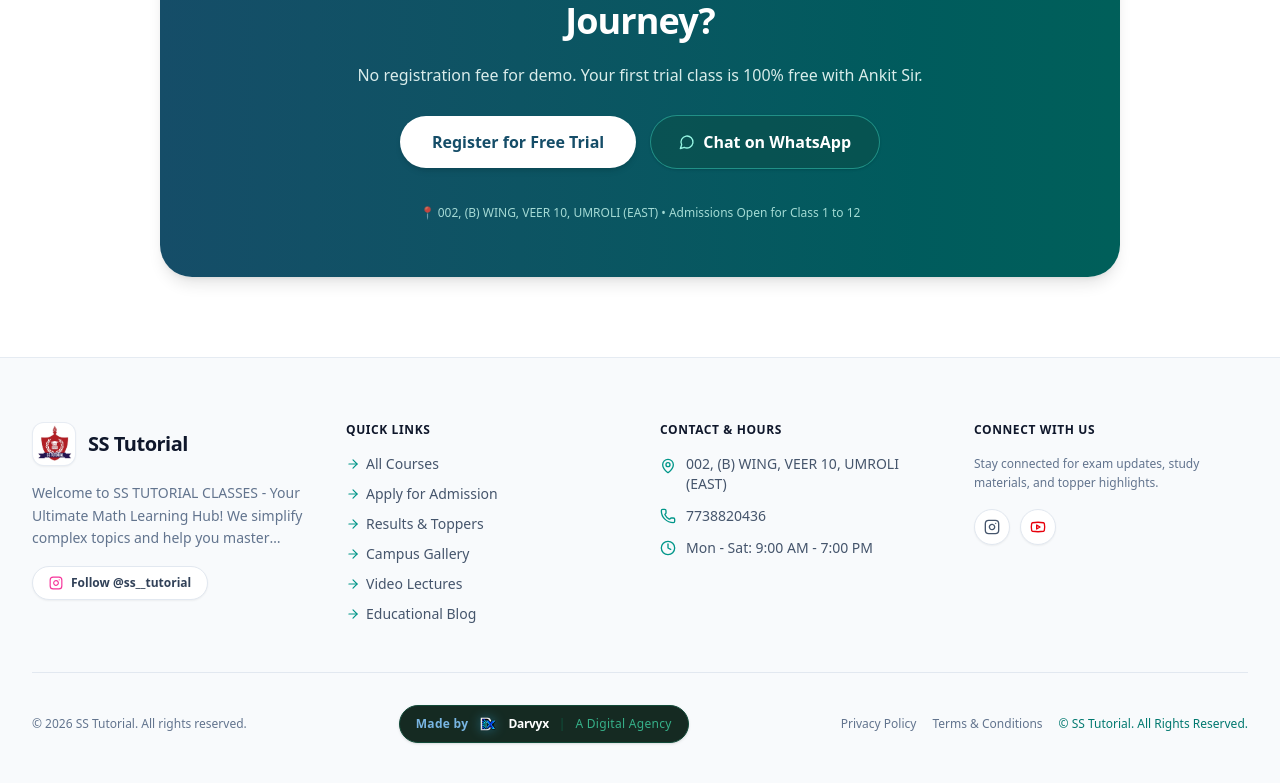
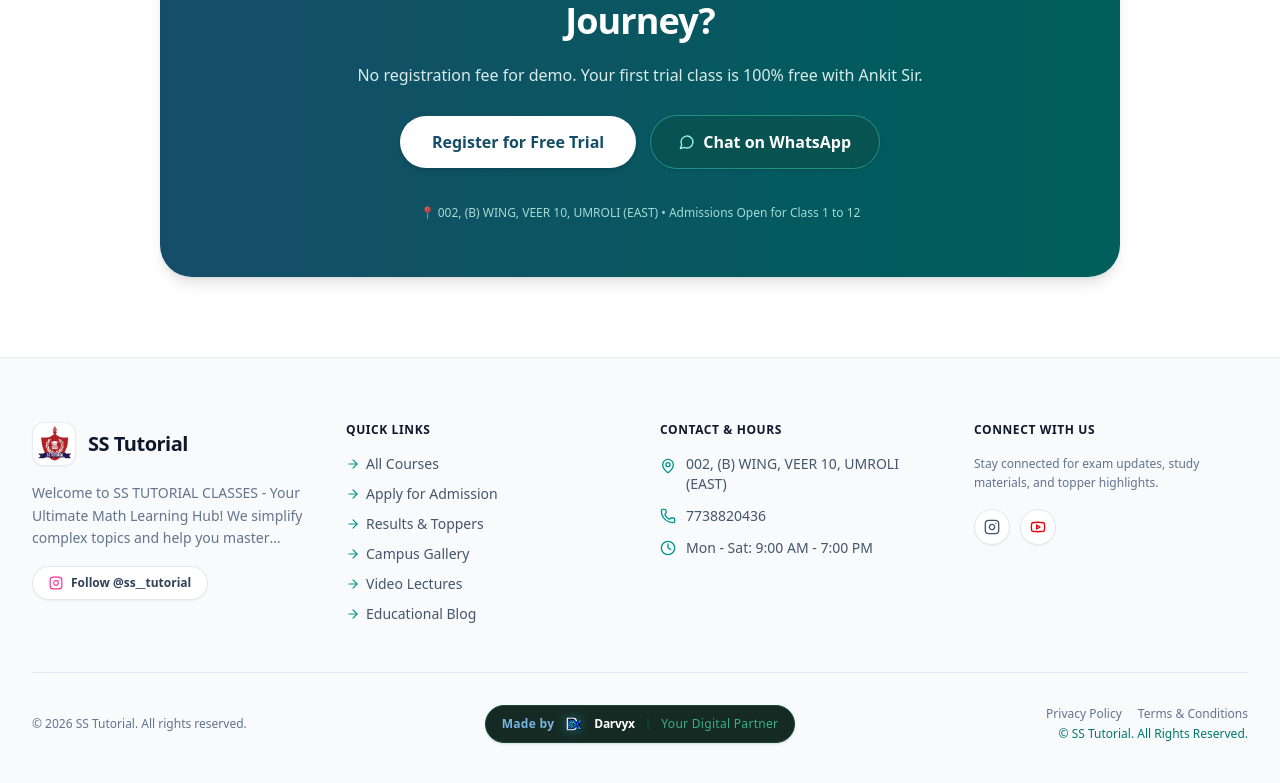
Before and after one commit to Mr-suraj6715/SS_Tutorial, a React (Vite) app: page / in a window 1280 px wide. Shown: the part 5290-6073 px from the top of the page. Built offline with nearby package versions, Linux system fonts and the light colour scheme; no server answers; the database is empty.

Commit message:
fix(footer): arrange Darvyx badge in exact dead center using symmetrical 3-column grid

```diff
--- a/src/components/layout/Footer.tsx
+++ b/src/components/layout/Footer.tsx
@@ -177,13 +177,15 @@ export const Footer: React.FC = () => {
           </div>
         </div>
 
-        {/* Bottom Bar */}
-        <div className="pt-8 flex flex-col md:flex-row items-center justify-between gap-4 text-xs text-slate-500">
+        {/* Bottom Bar: 3-Column Grid for Exact Center Alignment */}
+        <div className="pt-8 grid grid-cols-1 md:grid-cols-3 items-center gap-4 text-xs text-slate-500">
+          {/* Left Column: Copyright */}
           <p className="text-center md:text-left">
             &copy; {currentYear} {settings.institute_name || 'SS Tutorial'}. All rights reserved.
           </p>
 
-          {/* Darvyx Agency Credit Badge */}
+          {/* Center Column: Darvyx Agency Credit Badge (100% Dead Center) */}
+          <div className="flex justify-center items-center">
             <div className="inline-flex items-center gap-2.5 px-4 py-2 rounded-full bg-[#152a22] border border-[#114a38] shadow-sm select-none hover:border-[#1c7a5c] transition-all whitespace-nowrap">
               <span className="text-[#78b5e2] text-xs font-semibold tracking-wide">
                 Made by
@@ -200,11 +202,13 @@ export const Footer: React.FC = () => {
                 |
               </span>
               <span className="text-[#36b089] text-xs font-medium tracking-wide">
-              A Digital Agency
+                Your Digital Partner
               </span>
             </div>
+          </div>
 
-          <div className="flex items-center gap-4">
+          {/* Right Column: Policies & Links */}
+          <div className="flex flex-wrap items-center justify-center md:justify-end gap-x-4 gap-y-1">
             <a href="/privacy-policy" className="hover:text-teal-800 transition-colors">Privacy Policy</a>
             <a href="/terms" className="hover:text-teal-800 transition-colors">Terms & Conditions</a>
             {settings.footer_note && settings.footer_note.trim() !== '' && (
```
Lines whose indentation alone changed are shown as unchanged.
